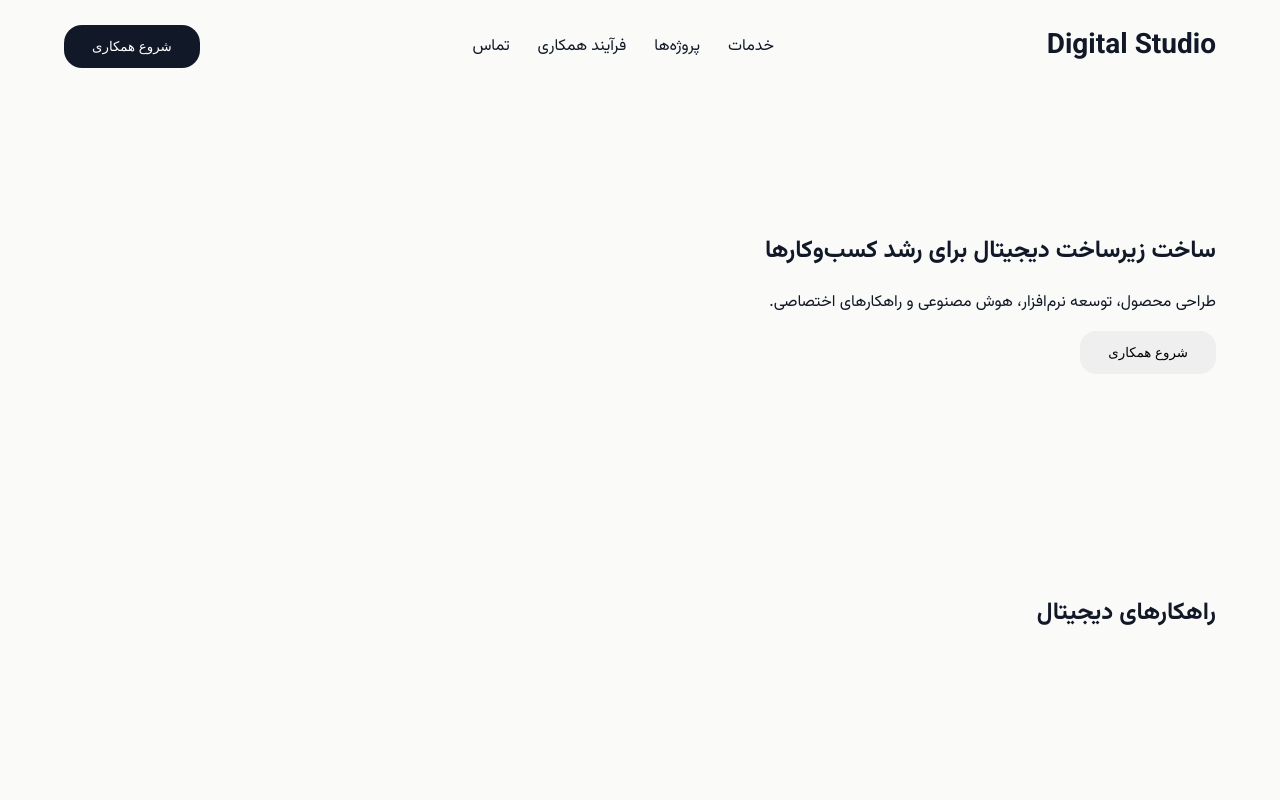
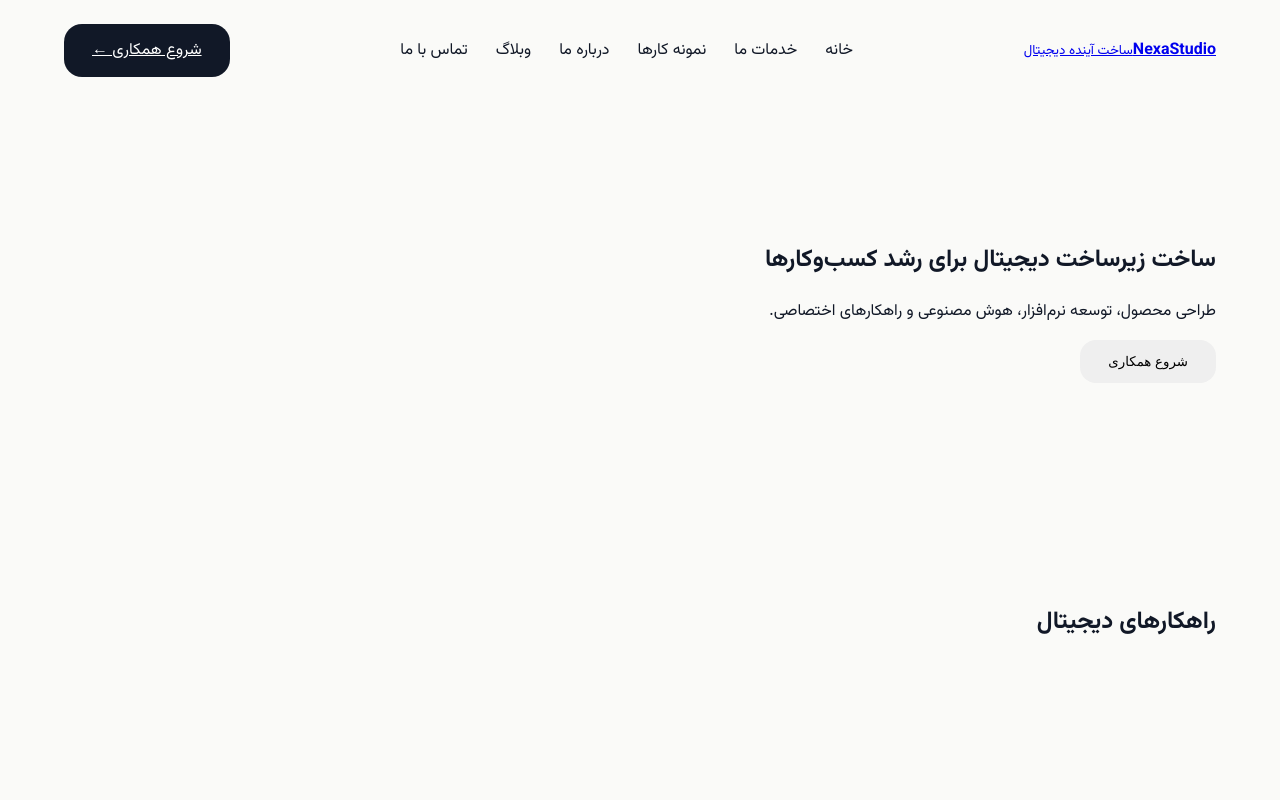
Before and after one commit to zohreksh/smartpilot, a Nuxt app: page / in a window 1280 px wide. Shown: the top 800 px of the page. Built offline with nearby package versions, Linux system fonts and the light colour scheme.

Commit message:
feat: redesign foundation header for NexaStudio layout

```diff
--- a/components/layout/SiteHeader.vue
+++ b/components/layout/SiteHeader.vue
@@ -1,14 +1,22 @@
 <template>
   <header class="site-header">
     <div class="container header-inner">
-      <div class="header-brand">Digital Studio</div>
+      <a class="brand-mark" href="#">
+        <span class="brand-icon"></span>
+        <span class="brand-copy">
+          <strong>NexaStudio</strong>
+          <small>ساخت آینده دیجیتال</small>
+        </span>
+      </a>
       <nav class="header-nav">
-        <a href="#">خدمات</a>
-        <a href="#">پروژه‌ها</a>
-        <a href="#">فرآیند همکاری</a>
-        <a href="#">تماس</a>
+        <a class="active" href="#">خانه</a>
+        <a href="#services">خدمات ما</a>
+        <a href="#projects">نمونه کارها</a>
+        <a href="#about">درباره ما</a>
+        <a href="#">وبلاگ</a>
+        <a href="#contact">تماس با ما</a>
       </nav>
-      <button class="header-button">شروع همکاری</button>
+      <a class="header-button" href="#contact">شروع همکاری ←</a>
     </div>
   </header>
 </template>
```
